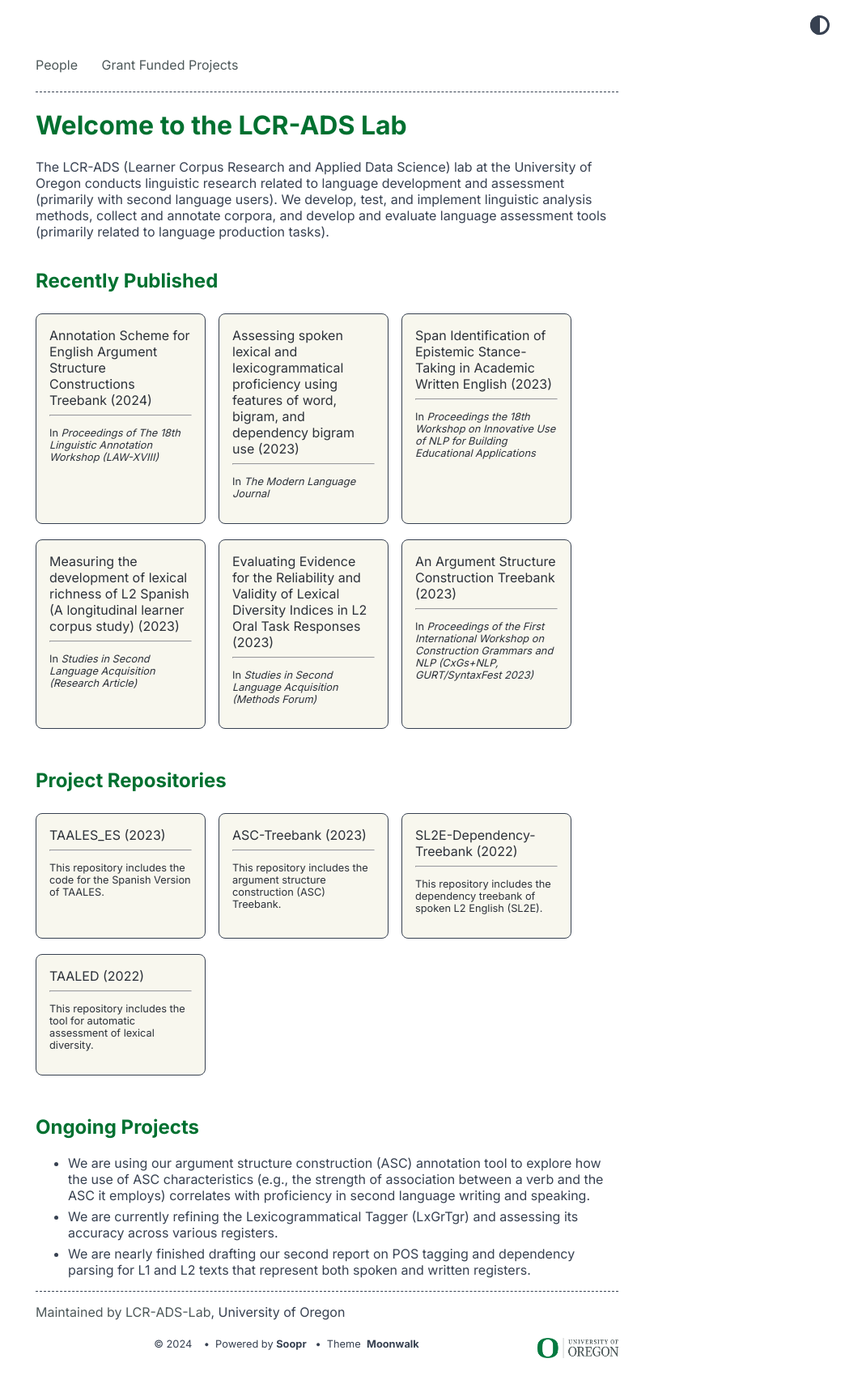
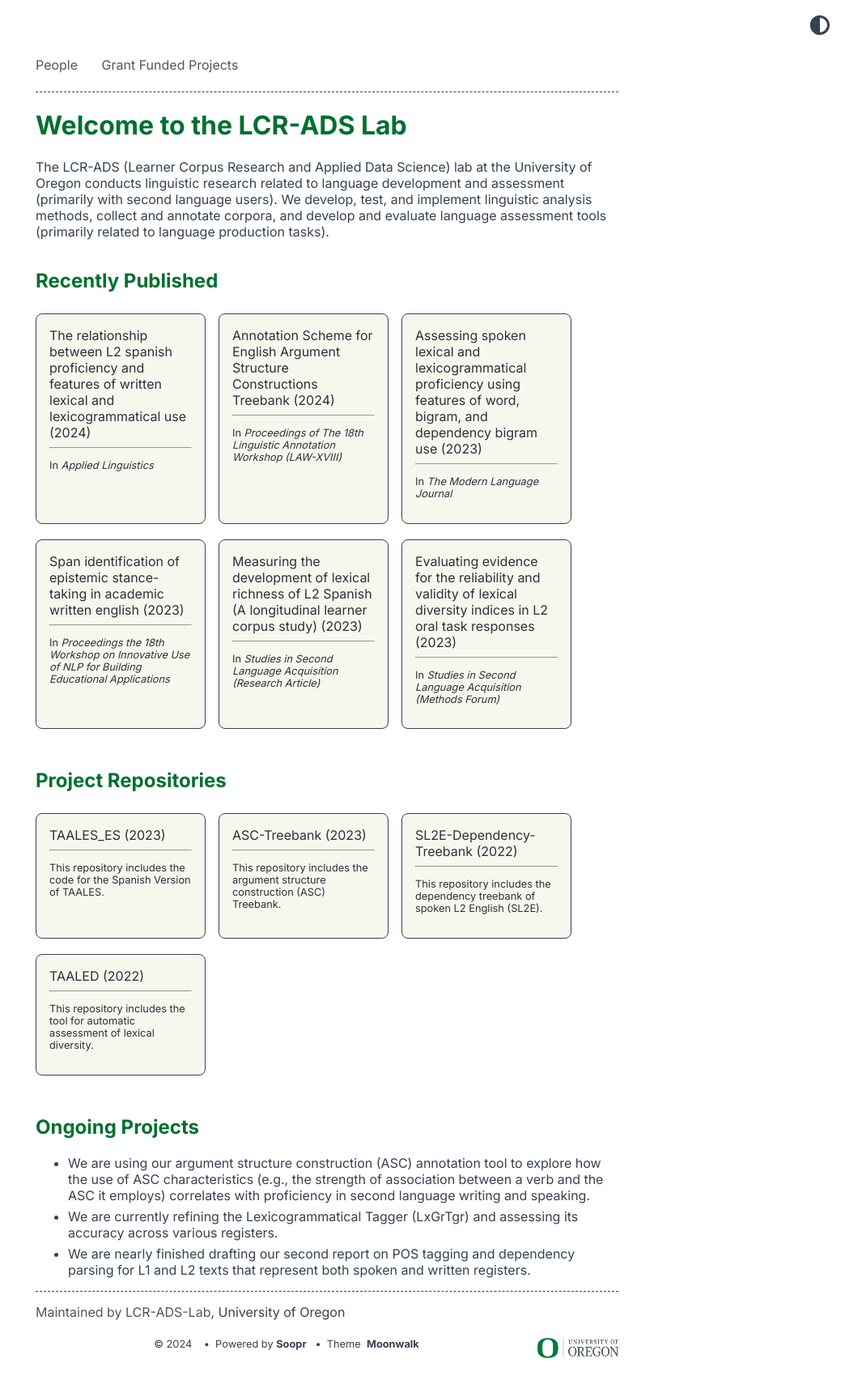
Before and after one commit to LCR-ADS-Lab/LCR-ADS-Home, a Jekyll site: the page built from docs/index.md, in a window 1280 px wide. Shown: the whole page at 81% size, without its empty margins (236-1280 px from the left). Built offline with Jekyll 4.4.1, drawn with Linux system fonts in a browser that asks for light colours.

Commit message:
Update home.yml

```diff
--- a/docs/_data/home.yml
+++ b/docs/_data/home.yml
@@ -6,6 +6,10 @@ navbar_entries:
     url: Grant Funded Projects
 
 project_entries:
+  - title: The relationship between L2 spanish proficiency and features of written lexical and lexicogrammatical use (2024)
+    url: https://academic.oup.com/applij/advance-article/doi/10.1093/applin/amae032/7660315
+    desc: In <i>Applied Linguistics</i>
+
   - title: Annotation Scheme for English Argument Structure Constructions Treebank (2024)
     url: https://aclanthology.org/2024.law-1.2.pdf
     desc: In <i>Proceedings of The 18th Linguistic Annotation Workshop (LAW-XVIII)</i>
@@ -14,7 +18,7 @@ project_entries:
     url: https://onlinelibrary.wiley.com/doi/pdf/10.1111/modl.12845
     desc: In <i>The Modern Language Journal</i>
 
-  - title: Span Identification of Epistemic Stance-Taking in Academic Written English (2023)
+  - title: Span identification of epistemic stance-taking in academic written english (2023)
     url: https://aclanthology.org/2023.bea-1.35.pdf
     desc: In <i>Proceedings the 18th Workshop on Innovative Use of NLP for Building Educational Applications</i>
 
@@ -22,13 +26,9 @@ project_entries:
     url: https://doi.org/10.1017/S0272263123000384
     desc: In <i>Studies in Second Language Acquisition (Research Article)</i>
 
-  - title: Evaluating Evidence for the Reliability and Validity of Lexical Diversity Indices in L2 Oral Task Responses (2023)
+  - title: Evaluating evidence for the reliability and validity of lexical diversity indices in L2 oral task responses (2023)
     url: https://doi.org/10.1017/S0272263123000402
     desc: In <i>Studies in Second Language Acquisition (Methods Forum)</i>
-
-  - title: An Argument Structure Construction Treebank (2023)
-    url: https://aclanthology.org/2023.cxgsnlp-1.7.pdf
-    desc: In <i>Proceedings of the First International Workshop on Construction Grammars and NLP (CxGs+NLP, GURT/SyntaxFest 2023)</i>
 
 old_project_entries:
   - title: TAALES_ES (2023)
```
